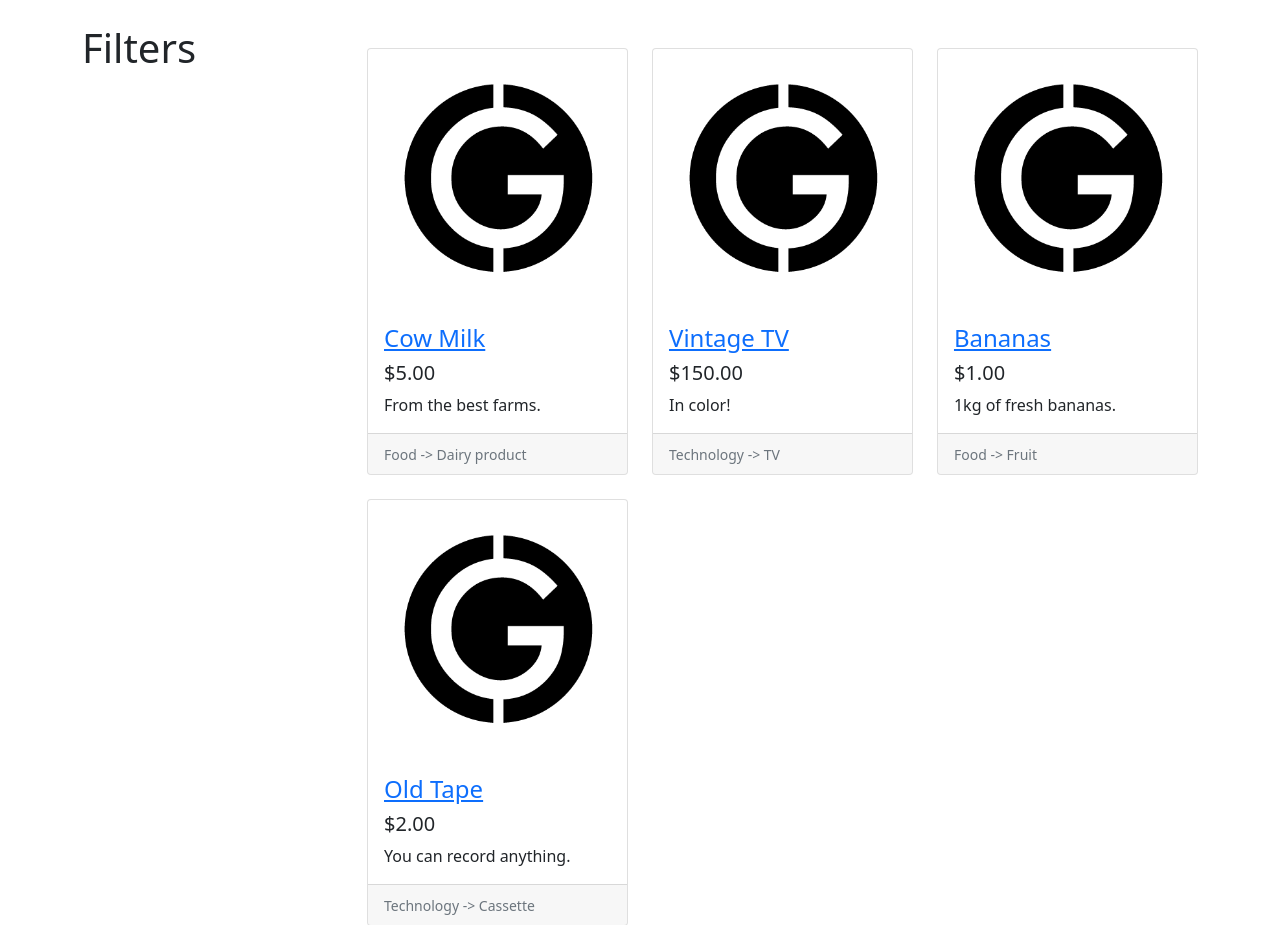
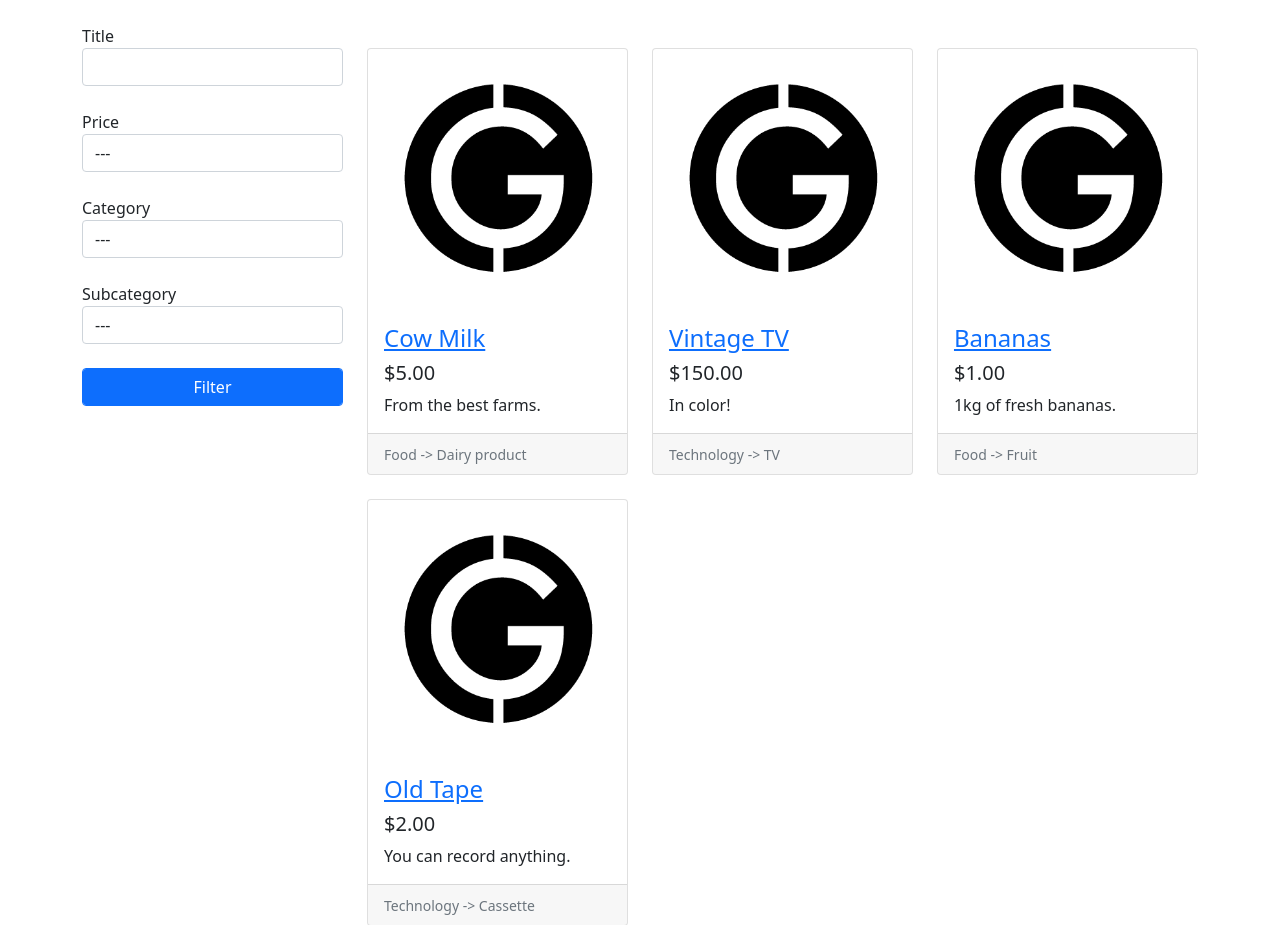
Before and after one commit to sswietoniowski/learning-flask-web-forms, a Flask app: page / in a window 1280 px wide. Shown: the part 56-981 px from the top of the page. Run offline with Flask 2, Linux system fonts and the light colour scheme; data comes from the database, SQL or seed files in the repository; parts of the project's set-up code (start-up, migrations or seed data) failed here and were passed over.

Commit message:
Implemented filtering with GET

```diff
--- a/app.py
+++ b/app.py
@@ -39,6 +39,14 @@ class EditItemForm(ItemForm):
 
 class DeleteItemForm(FlaskForm):
     submit = SubmitField("Delete item")
+
+
+class FilterForm(FlaskForm):
+    title = StringField("Title", validators=[Length(max=20)])
+    price = SelectField("Price", coerce=int, choices=[(0, '---'), (1, "Max to Min"), (2, "Min to Max")])
+    category = SelectField("Category", coerce=int)
+    subcategory = SelectField("Subcategory", coerce=int)
+    submit = SubmitField("Filter")
 
 
 @app.route("/item/<int:item_id>")
@@ -161,15 +169,56 @@ def home():
     conn = get_db()
     c = conn.cursor()
 
-    items_from_db = c.execute("""
-        SELECT
-        i.id, i.title, i.price, i.description, i.image, c.name, s.name
-        FROM
-        items AS i
+    form = FilterForm(request.args, meta={"csrf": False})
+
+    c.execute("SELECT id, name FROM categories AS c")
+    categories = c.fetchall()
+    categories.insert(0, (0, "---"))
+    form.category.choices = categories
+
+    c.execute("SELECT id, name FROM subcategories AS s")
+    subcategories = c.fetchall()
+    subcategories.insert(0, (0, "---"))
+    form.subcategory.choices = subcategories
+
+    query = """
+        SELECT i.id, i.title, i.price, i.description, i.image, c.name, s.name
+        FROM items AS i
         INNER JOIN categories AS c on i.category_id = c.id
         INNER JOIN subcategories AS s ON i.subcategory_id = s.id
-        ORDER BY i.id DESC
-    """)
+    """
+
+    if form.validate():
+        filter_queries = []
+        parameters = []
+
+        if form.title.data.strip():
+            filter_queries.append("i.title LIKE ?")
+            parameters.append("%" + form.title.data + "%")
+
+        if form.category.data:
+            filter_queries.append("i.category_id = ?")
+            parameters.append(form.category.data)
+
+        if form.subcategory.data:
+            filter_queries.append("i.subcategory_id = ?")
+            parameters.append(form.subcategory.data)
+
+        if filter_queries:
+            query += " WHERE "
+            query += " AND ".join(filter_queries)
+
+        if form.price.data:
+            if form.price.data == 1:
+                query += " ORDER BY i.price DESC"
+            else:
+                query += " ORDER BY i.price ASC"
+        else:
+            query += " ORDER BY i.id DESC"
+
+        items_from_db = c.execute(query, tuple(parameters))
+    else:
+        items_from_db = c.execute(f"{query} ORDER BY i.id DESC")
 
     items = []
     for row in items_from_db:
@@ -184,7 +233,7 @@ def home():
         }
         items.append(item)
 
-    return render_template('home.html', items=items)
+    return render_template('home.html', items=items, form=form)
 
 
 @app.route("/item/new", methods=["GET", "POST"])
--- a/templates/home.html
+++ b/templates/home.html
@@ -5,7 +5,29 @@
     <div class="row">
         <div class="col-lg-3">
             <div class="my-4">
-                <h1>Filters</h1>
+                <form action="{{ url_for('home') }}" method="GET">
+                    <div class="form-group">
+                        {{ form.title.label }}
+                        {{ form.title(class='form-control') }}
+                    </div>
+                    <br>
+                    <div class="form-group">
+                        {{ form.price.label }}
+                        {{ form.price(class='form-control') }}
+                    </div>
+                    <br>
+                    <div class="form-group">
+                        {{ form.category.label }}
+                        {{ form.category(class='form-control') }}
+                    </div>
+                    <br>
+                    <div class="form-group">
+                        {{ form.subcategory.label }}
+                        {{ form.subcategory(class='form-control') }}
+                    </div>
+                    <br>
+                    {{ form.submit(class='btn btn-primary form-control') }}
+                </form>
             </div>
         </div>
         <div class="col-lg-9">
```
